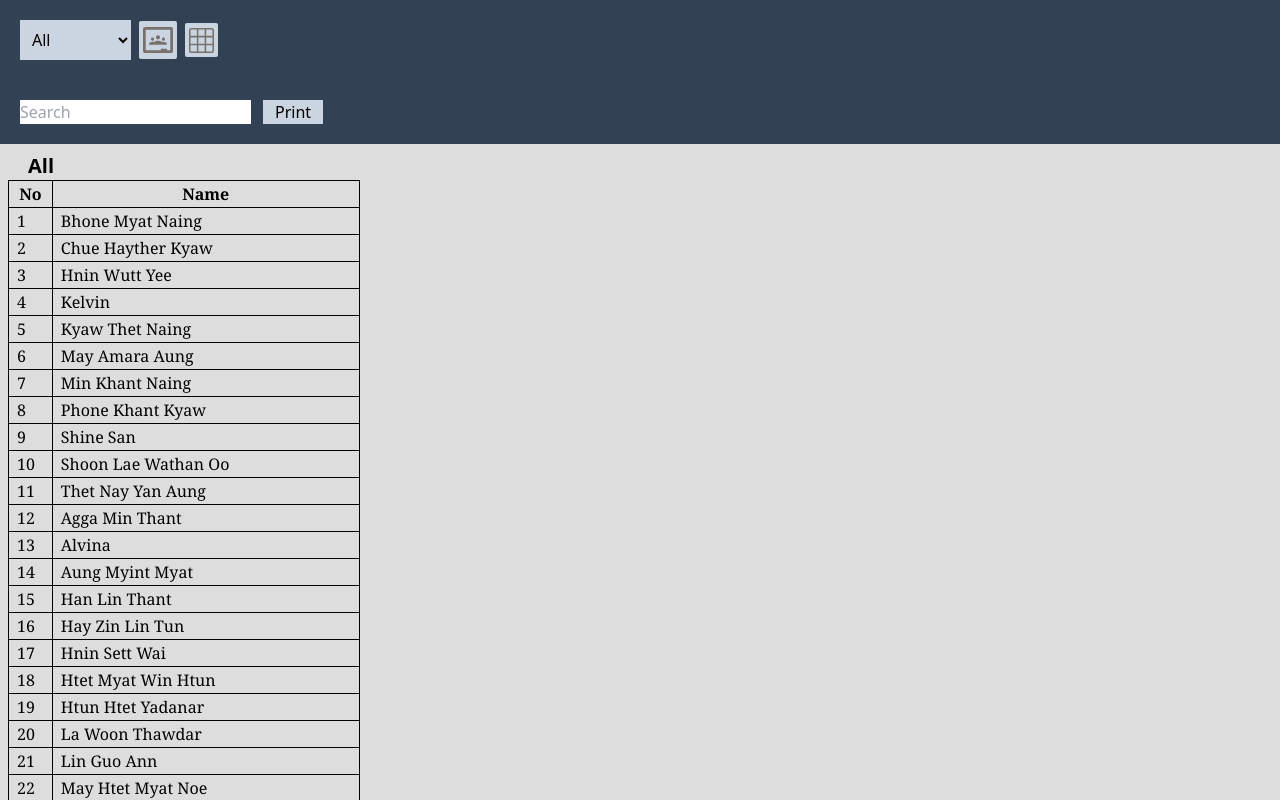
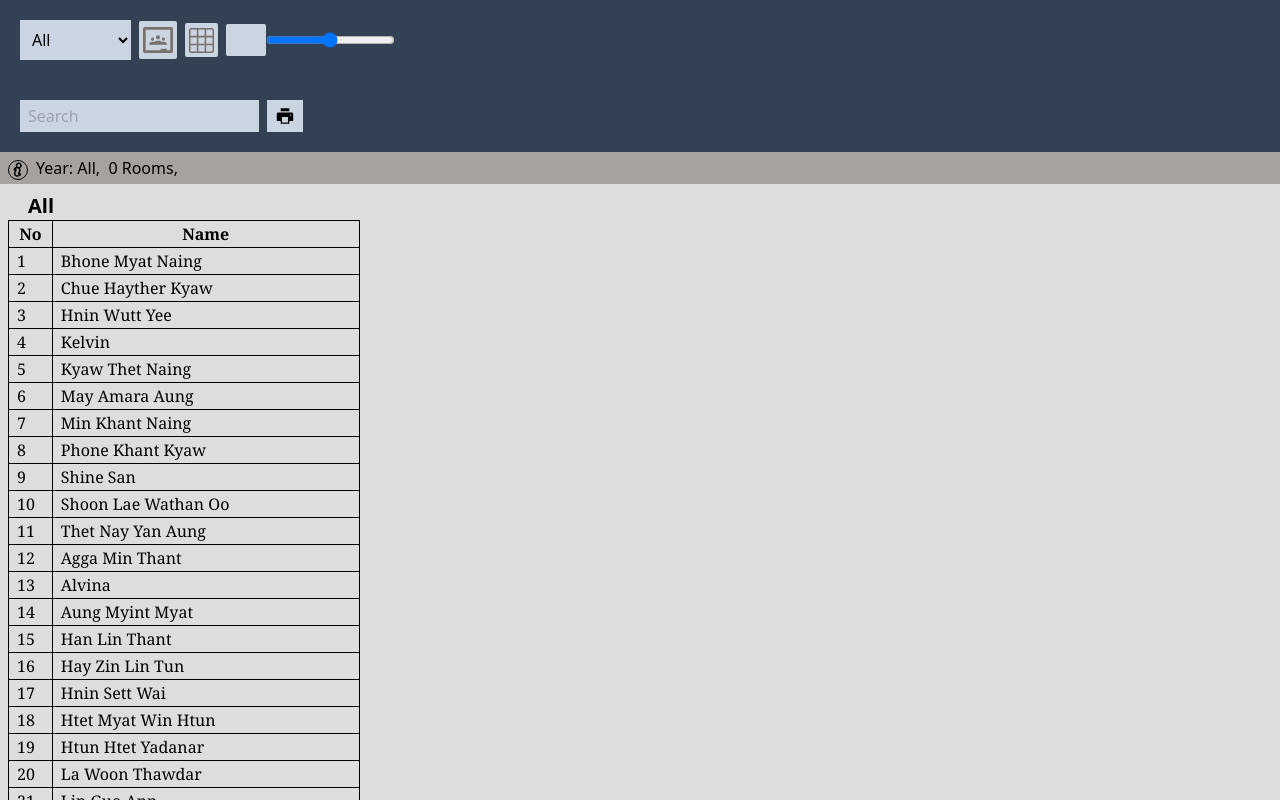
Before and after one commit to zsphinxyz/next01, a Next.js app: page /att in a window 1280 px wide. Shown: the top 800 px of the page. Built offline with nearby package versions, Linux system fonts and the light colour scheme.

Commit message:
new commit

```diff
--- a/pages/att/index.tsx
+++ b/pages/att/index.tsx
@@ -4,6 +4,9 @@ import yearData from '@/utils/year.json'
 
 import {SiGoogleclassroom} from 'react-icons/si';
 import {BsGrid3X3} from 'react-icons/bs';
+import {TiInfoLargeOutline} from 'react-icons/ti';
+import {AiFillPrinter} from 'react-icons/ai';
+
 
 import { useRef, useEffect, useState } from 'react';
 import ReactToPrint from "react-to-print"
@@ -44,24 +47,27 @@ export default function Att() {
 
 	  {/* Controls for table */}
 		<div className='select-none bg-slate-700 p-5'>
+
 			{/* Control for upper row */}
 		<div className='flex items-center'>
 			<select onChange={e=>{
 				setYear(e.target.value)
 				}}
-				className="p-2 bg-slate-300 text-black bold"
+				className="p-2 bg-slate-300 text-black bold outline-none"
 			>
 				{
 					yearData.map((i) => (
 						<option key={i.year}
-							value={i.year} >
+							value={i.year}
+							className='hover:bg-green-300 '
+						>
 							{['Nursery','Reception', 'All'].includes(i.year) ? i.year : 'Year '+i.year}
 						</option>
 					))
 				}
 			</select>
 
-		<label className={`bg-slate-300 p-1 rounded-sm ml-2 ${yearcol && 'bg-green-200'}`}>
+		<label className={`bg-slate-300 p-1 rounded-sm ml-2 ${yearcol && 'bg-green-300'}`}>
 		<input 	type='checkbox'
 				checked={yearcol}
 				className=" appearance-none peer"
@@ -70,7 +76,7 @@ export default function Att() {
 		<SiGoogleclassroom className='w-fit inline text-[30px] text-stone-500 peer-checked:text-green-700' />
 	</label>
 
-	<label className={`bg-slate-300 p-1 rounded-sm ml-2 ${empty && 'bg-green-200'}`}>
+	<label className={`bg-slate-300 p-1 rounded-sm ml-2 ${empty && 'bg-green-300'}`}>
 		<input
 			type='checkbox'
 			checked={empty}
@@ -79,6 +85,11 @@ export default function Att() {
 		/>
 		<BsGrid3X3  className='w-fit inline text-[25px] text-stone-500 peer-checked:text-green-700' />
 	</label>
+
+	<input type="number" className='w-10 ml-2 outline-none bg-slate-300 h-8 p-1 rounded-sm' />
+	<input type="range" min='1' max='100' />
+
+
 	</div> {/* upper contol row ends */}
 
 
@@ -102,27 +113,37 @@ export default function Att() {
 
 
 			{/* bottom contol row starts */}
-			<div>
+			<div className='flex items-center'>
 			<input
 				placeholder='Search'
 				onChange={(e)=>setSearch(e.target.value)}
-				className="text-black"
+				className="text-black outline-none pl-2 py-1 bg-slate-300"
 				value={search}
-				/>
+			/>
 
 			<ReactToPrint
 				trigger = {
 					() => (
-						<button className='px-3 ml-3 bg-slate-300 text-black'>Print</button>
+						<button className=' ml-2 bg-slate-300 h-[32px] '>
+							<AiFillPrinter className='w-full text-xl px-2'/>
+						</button>
 						)}
 						content={()=>printRef.current}
 						documentTitle="Students List"
 						pageStyle="print"
-						/>
+			/>
 
 			</div> {/* bottwm control row ends */}
 
 		</div>	{/* end of table contol */}
+
+		<div className='p-2 py-1 bg-stone-400'> {/* Start Info bar */}
+			<p>
+				<TiInfoLargeOutline className='inline text-xl border border-black rounded-full mr-2'/>
+				Year: {year}, &nbsp;
+				{room.length} Rooms, &nbsp;
+			</p>
+		</div> {/* End Info bar */}
 
 		<div
 		ref={printRef}
```
